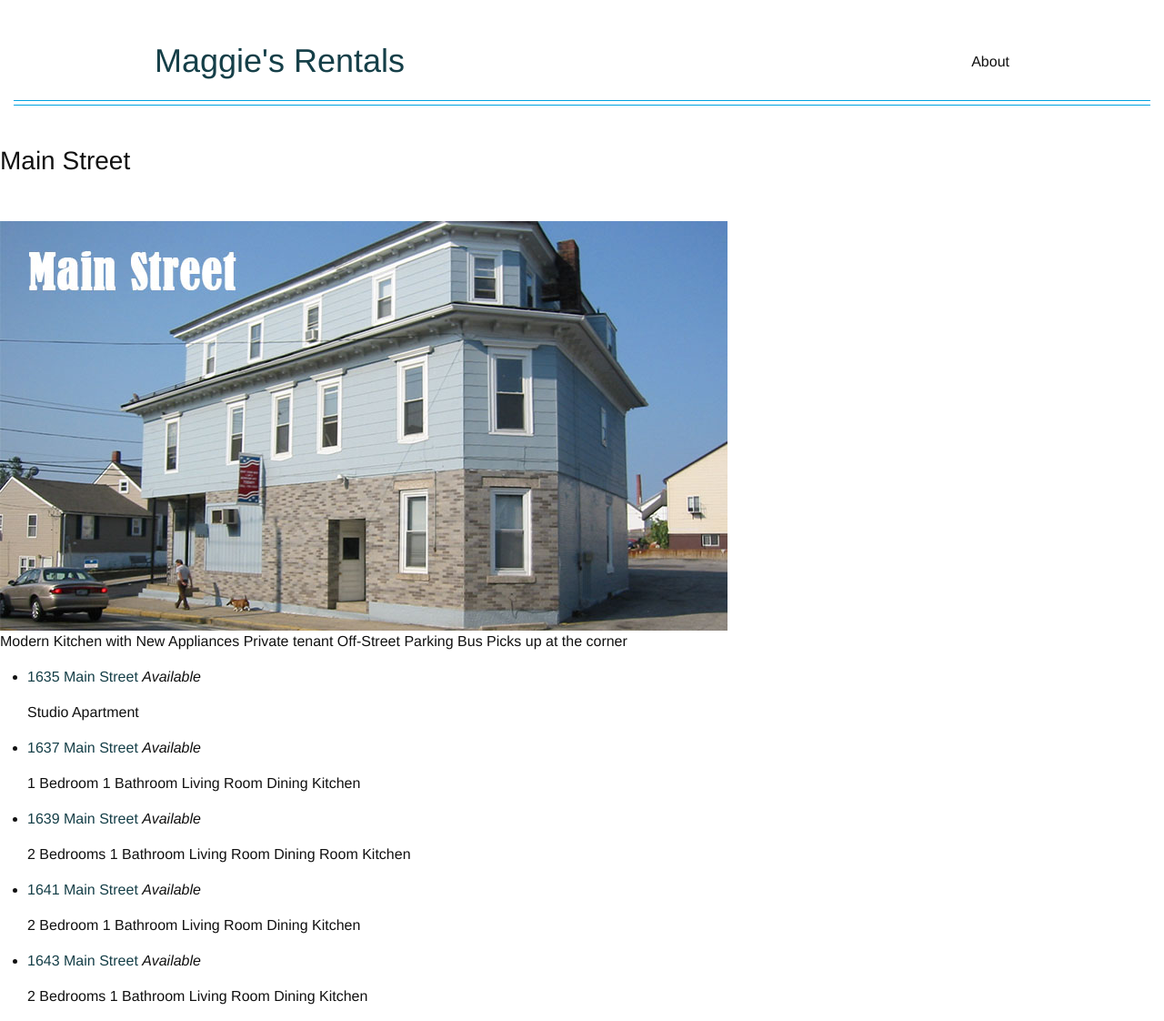
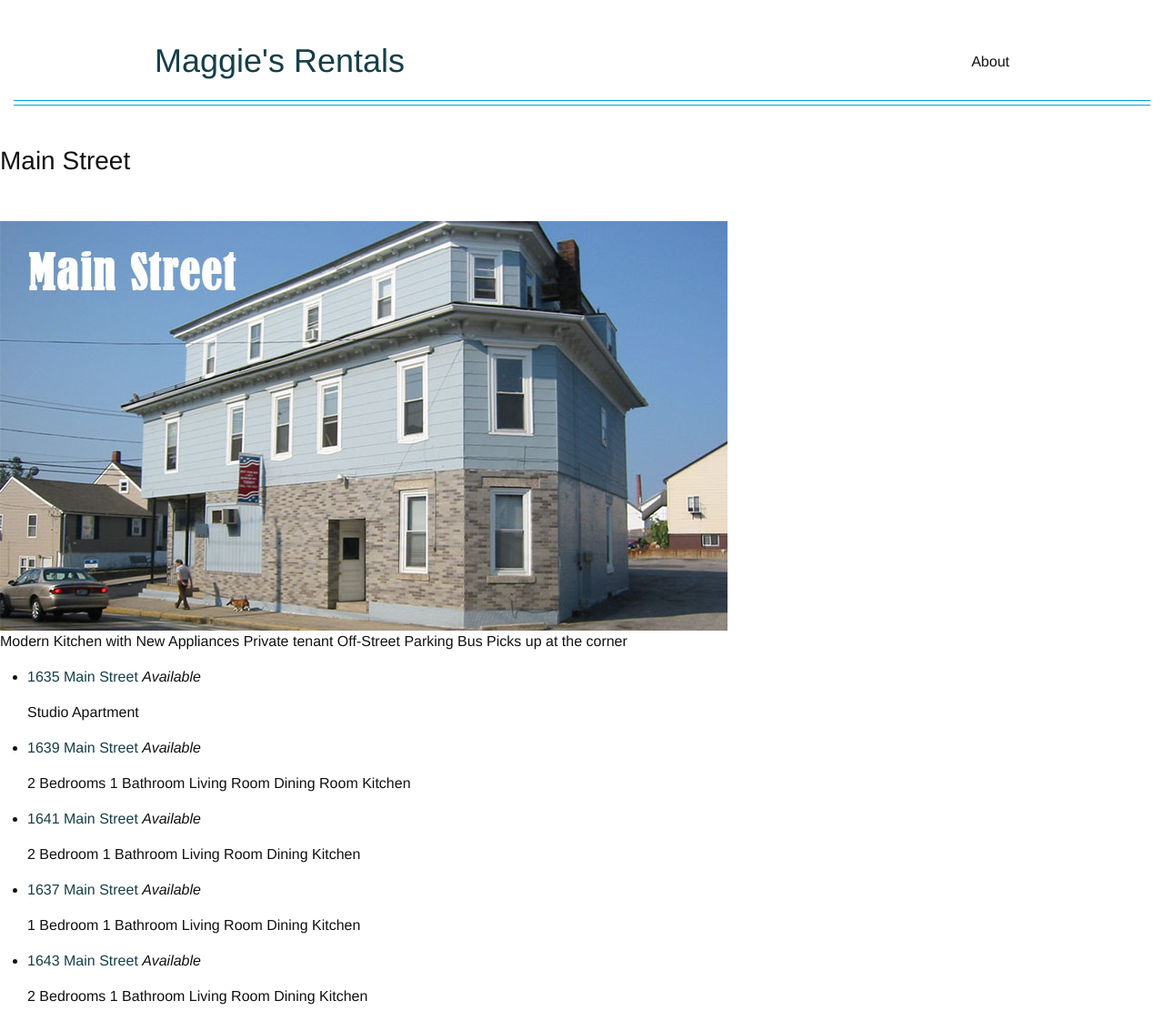
Before and after one commit to alexandreaco/maggiesrentals.github.io, a Jekyll site: the page built from _buildings/main-street.markdown, in a window 1280 px wide. Shown: the top 1122 px of the page at 91% size. Built offline with Jekyll 4.4.1, drawn with Linux system fonts in a browser that asks for light colours; grey boxes are pictures that could not be loaded.

```diff
--- a/_buildings/main-street.markdown
+++ b/_buildings/main-street.markdown
@@ -6,9 +6,9 @@ Google Map Text: <iframe src="https://www.google.com/maps/embed?pb=!1m18!1m12!1m
   width="100%" height="350" frameborder="0" style="border:0" allowfullscreen></iframe>
 Apartments:
 - 1635 Main Street
-- 1637 Main Street
 - 1639 Main Street
 - 1641 Main Street
+- 1637 Main Street
 - 1643 Main Street
 ---
 
```
